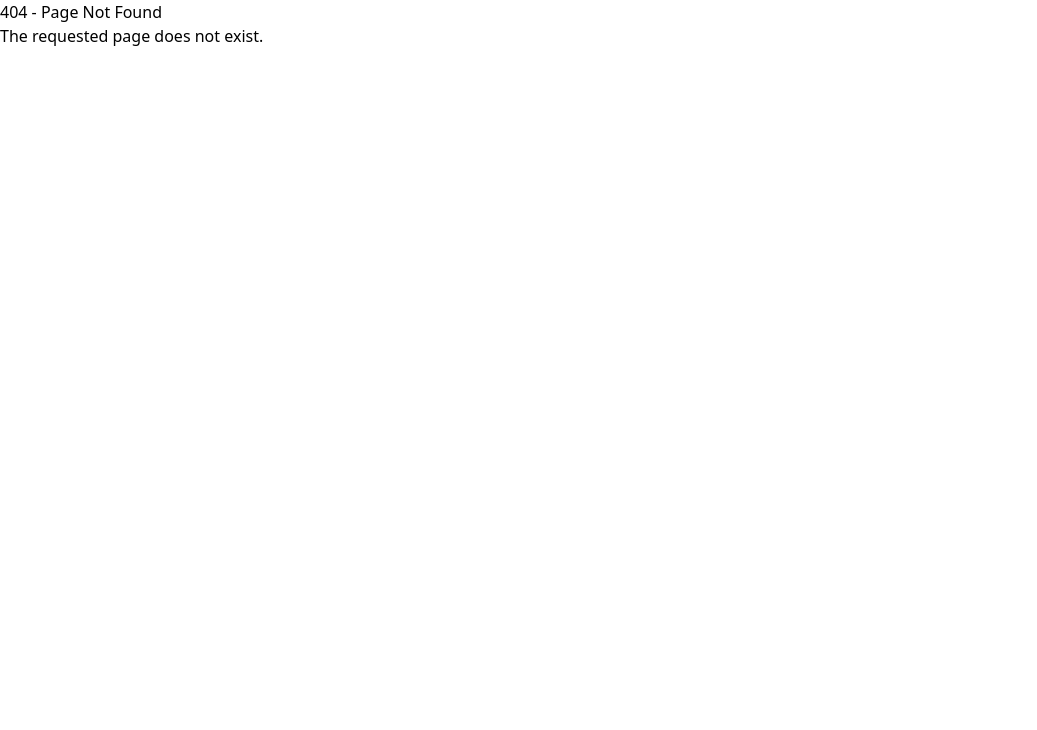
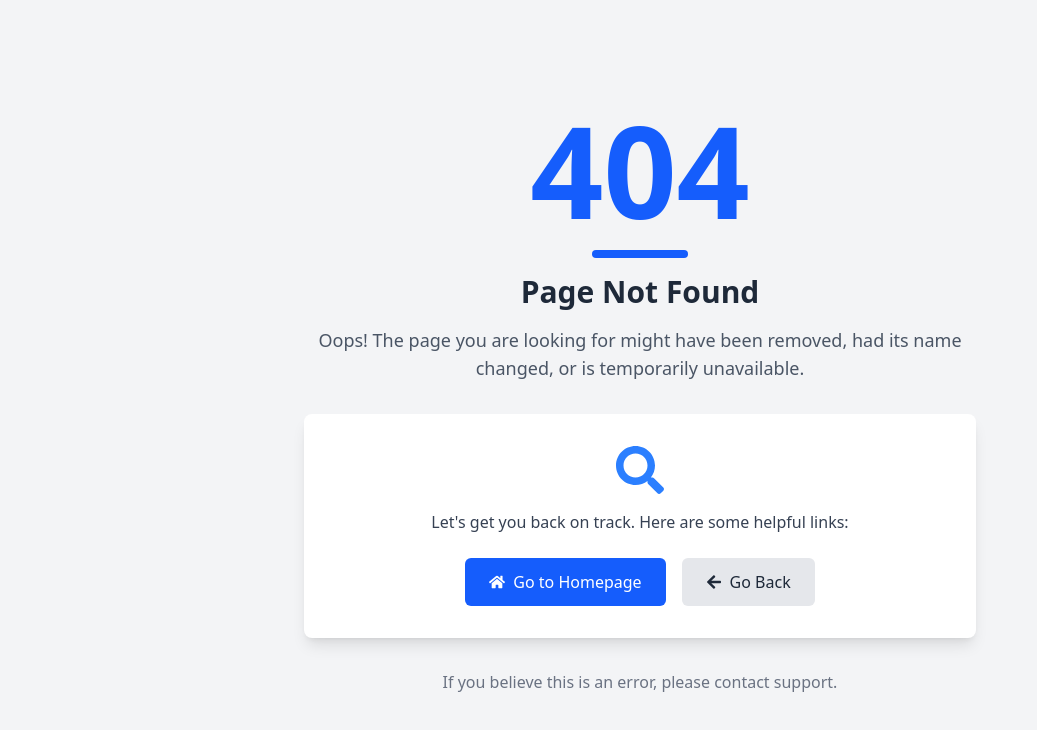
Before and after one commit to ABNmmd/PFE-FSA, a React (Vite) app in the folder frontend/: page /profile in a window 1280 px wide. Before the commit this address had no page. Shown: the top 730 px of the page, without its empty margins (0-1037 px from the left). Built offline with nearby package versions, Linux system fonts and the light colour scheme.

Commit message:
Enhance NotFound page with improved layout and navigation options

```diff
--- a/frontend/src/pages/NotFound.jsx
+++ b/frontend/src/pages/NotFound.jsx
@@ -1,12 +1,57 @@
 import React from 'react';
+import { Link } from 'react-router-dom';
+import { FaHome, FaSearch, FaArrowLeft } from 'react-icons/fa';
+import { useAuth } from '../context/AuthContext';
 
 function NotFound() {
+  const { token } = useAuth();
+  const homePath = token ? '/dashboard' : '/';
+
   return (
-    <div>
-      <h1>404 - Page Not Found</h1>
-      <p>The requested page does not exist.</p>
+    <div className="min-h-screen flex items-center justify-center bg-gray-100 p-4">
+      <div className="max-w-2xl w-full text-center">
+        <div className="mb-8">
+          <h1 className="text-9xl font-bold text-blue-600">404</h1>
+          <div className="h-2 w-24 bg-blue-600 mx-auto my-4 rounded-full"></div>
+          <h2 className="text-3xl font-semibold text-gray-800 mb-4">Page Not Found</h2>
+          <p className="text-gray-600 text-lg mb-8">
+            Oops! The page you are looking for might have been removed, had its name changed,
+            or is temporarily unavailable.
+          </p>
+        </div>
+
+        <div className="bg-white rounded-lg shadow-lg p-8 mb-8">
+          <div className="text-center mb-6">
+            <FaSearch className="text-blue-500 text-5xl inline-block mb-4" />
+            <p className="text-gray-700">
+              Let's get you back on track. Here are some helpful links:
+            </p>
+          </div>
+
+          <div className="flex flex-col sm:flex-row justify-center space-y-3 sm:space-y-0 sm:space-x-4">
+            <Link
+              to={homePath}
+              className="px-6 py-3 bg-blue-600 text-white font-medium rounded-md hover:bg-blue-700 transition-colors flex items-center justify-center"
+            >
+              <FaHome className="mr-2" />
+              {token ? 'Back to Dashboard' : 'Go to Homepage'}
+            </Link>
+
+            <button
+              onClick={() => window.history.back()}
+              className="px-6 py-3 bg-gray-200 text-gray-800 font-medium rounded-md hover:bg-gray-300 transition-colors flex items-center justify-center cursor-pointer"
+            >
+              <FaArrowLeft className="mr-2" /> Go Back
+            </button>
+          </div>
+        </div>
+
+        <p className="text-gray-500">
+          If you believe this is an error, please contact support.
+        </p>
+      </div>
     </div>
-  )
+  );
 }
 
 export default NotFound;
```
